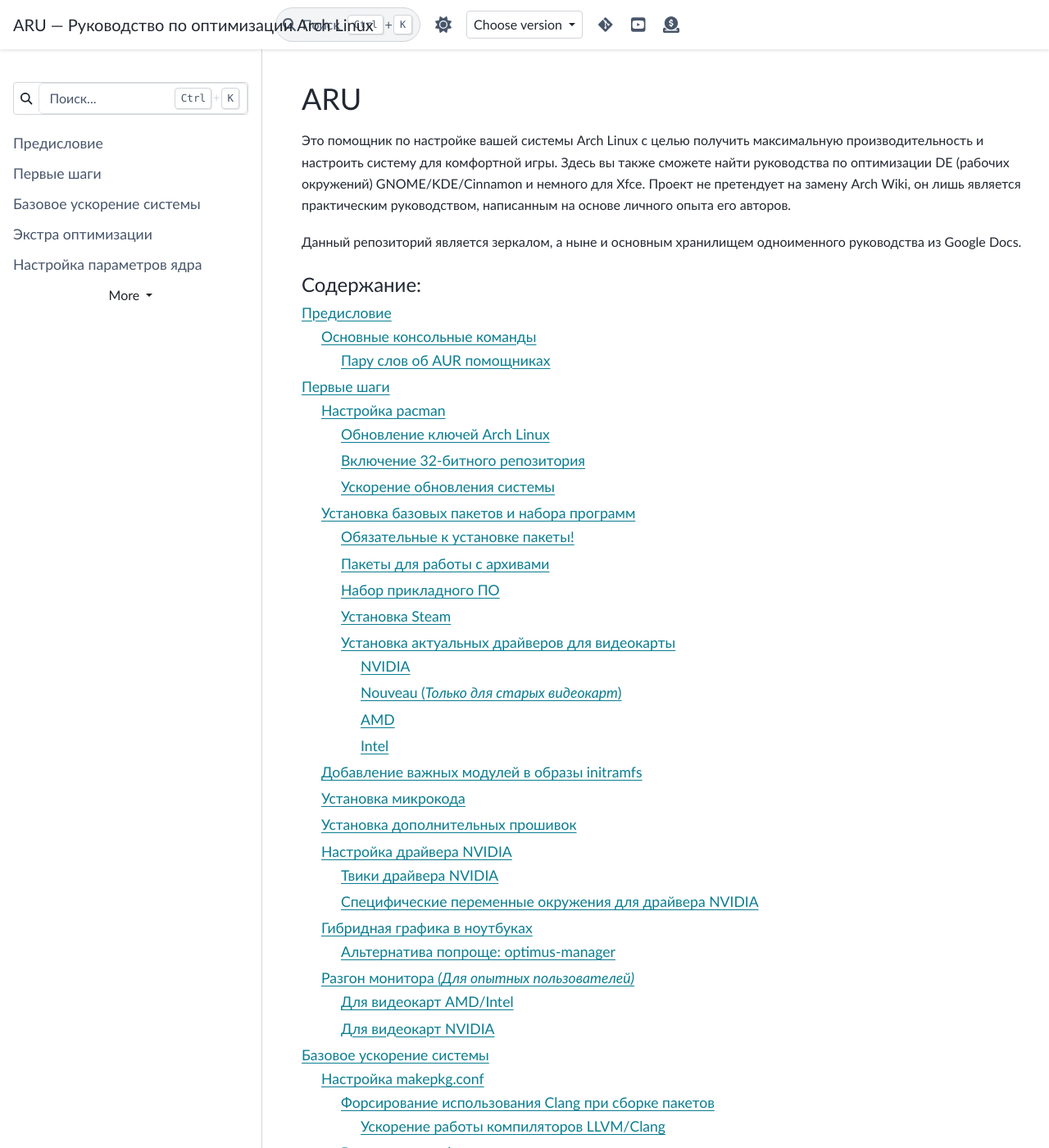
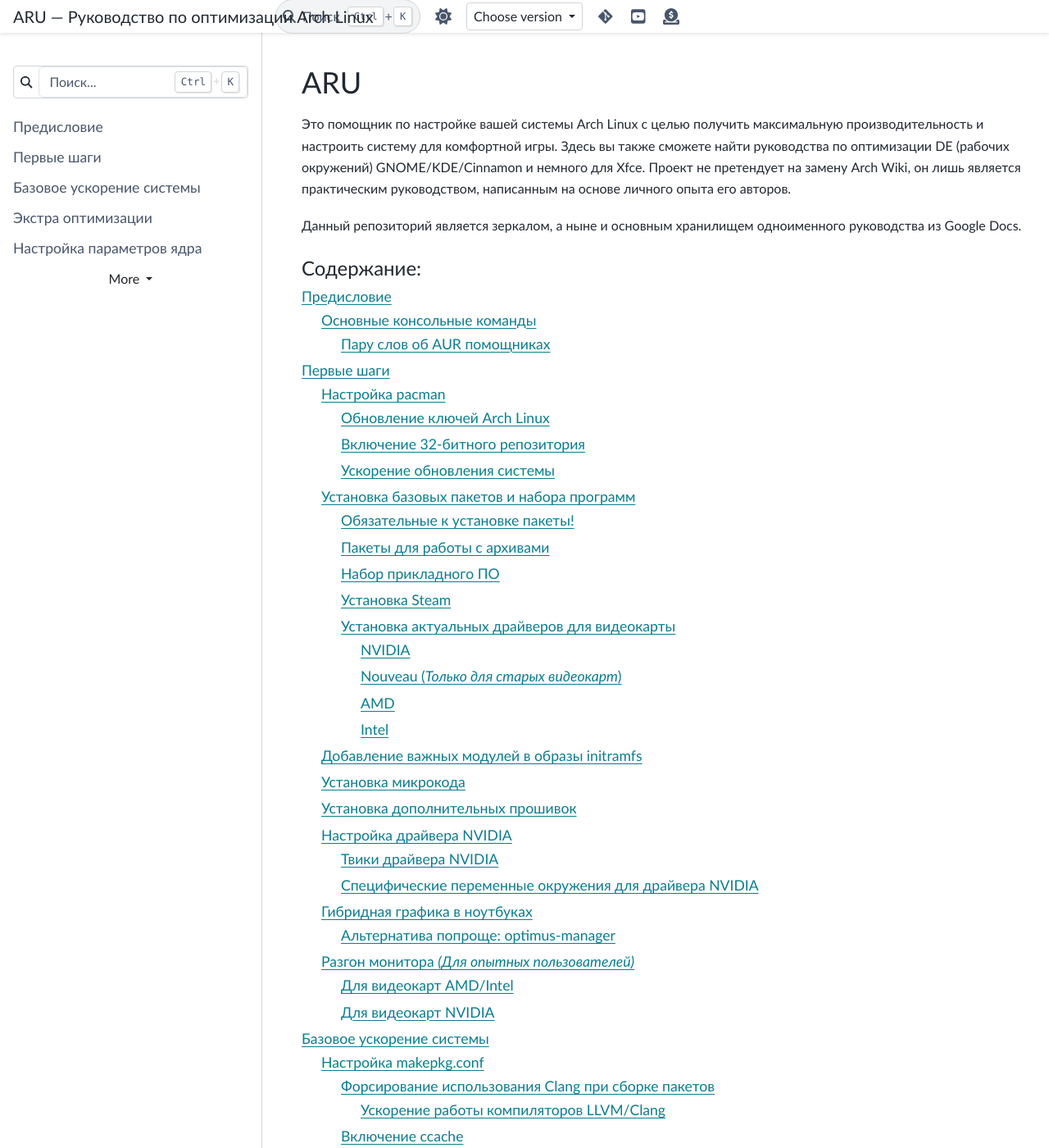
Before and after one commit to ventureoo/ARU, a Sphinx documentation site: the page built from docs/index.rst, in a window 1280 px wide and 1400 px high. Shown: the whole window at 82% size. Built offline with Sphinx 7.4.7 and the PyData theme 0.15.4, drawn with Linux system fonts in a browser that asks for light colours.

Commit message:
sphinx/css: Make the header smaller

```diff
--- a/docs/_static/css/theme.css
+++ b/docs/_static/css/theme.css
@@ -5,7 +5,7 @@
   /*****************************************************************************
   * Theme config
   **/
-  --pst-header-height: 60px;
+  --pst-header-height: 40px;
 
   /*****************************************************************************
   * Font size
```
